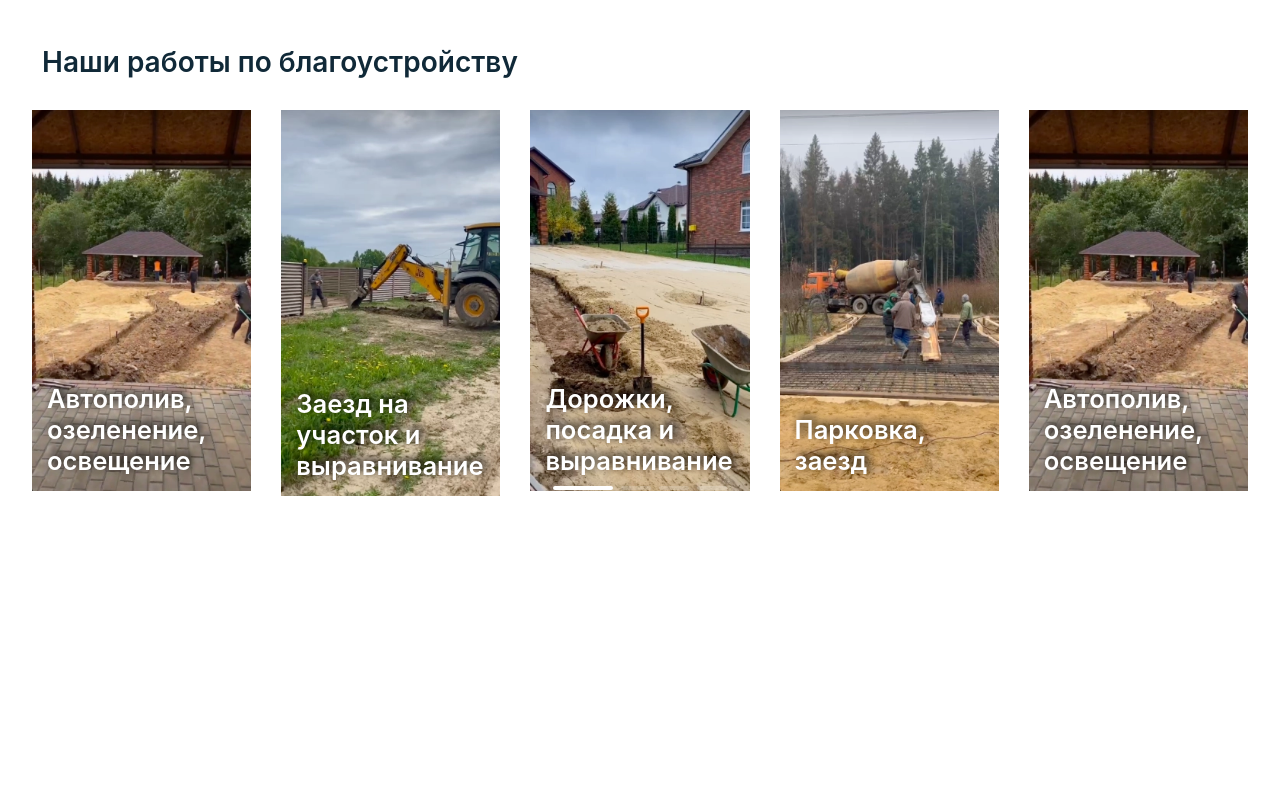
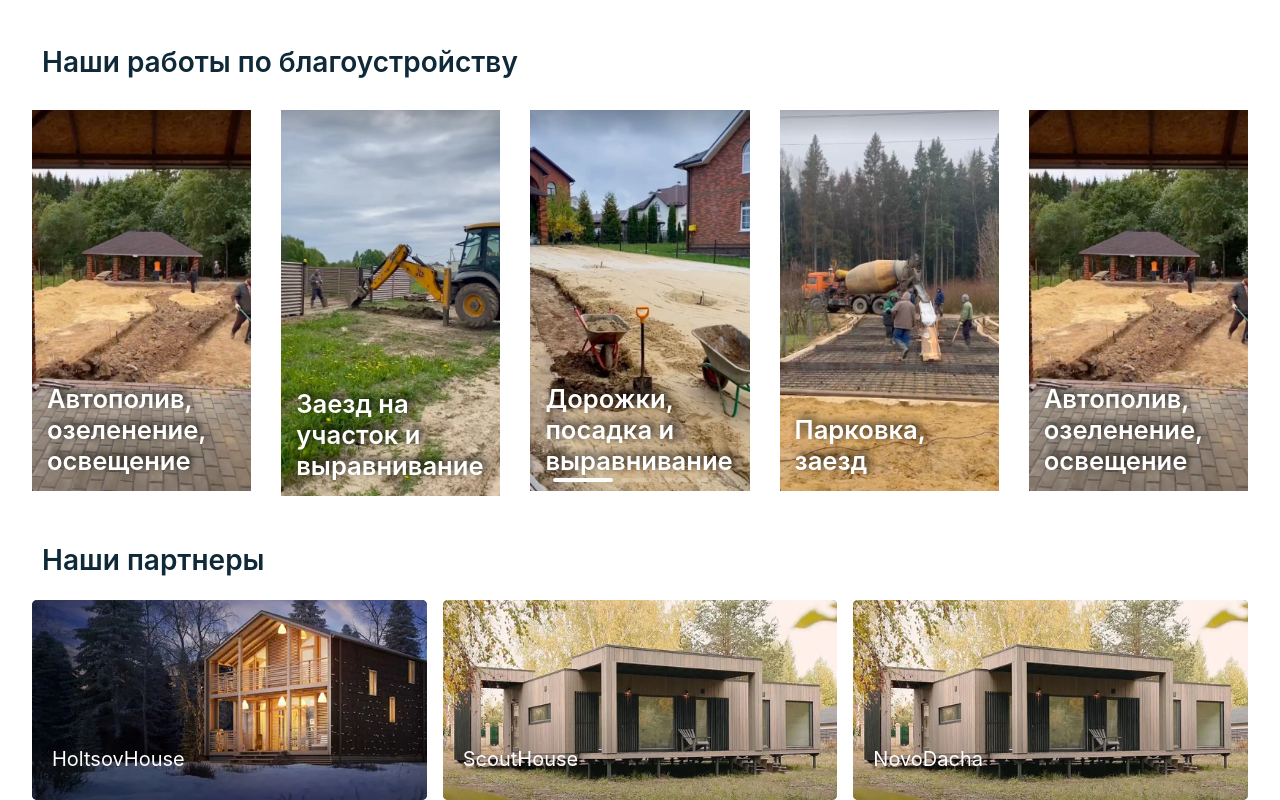
Before and after one commit to ShizLo/bis-tv, a Vue app: page / in a window 1280 px wide. Shown: the part 1367-2167 px from the top of the page. Before the commit the page ends 1871 px from the top, so only its background shows below. Built offline with nearby package versions, Linux system fonts and the light colour scheme.

Commit message:
Добавил 'Наши партнеры'

```diff
--- /dev/null
+++ b/src/components/Partners.vue
@@ -0,0 +1,133 @@
+<template>
+  <section class="partners content">
+    <div class="container">
+      <h2 class="partners__header mb-4 mt-8">Наши партнеры</h2>
+      <div class="columns-3">
+        <div>
+          <div class="partner__item">
+            <a class="partner__link" target="_blank">
+              <span class="partner__wrapper">
+                <img
+                  width="381"
+                  height="200"
+                  loading="lazy"
+                  src="../assets/images/holtsovhouse.webp"
+                  alt=""
+                />
+              </span>
+              <div class="partner__cover">
+                <div class="partner__name">HoltsovHouse</div>
+              </div>
+            </a>
+          </div>
+        </div>
+        <div>
+          <div class="partners__item">
+            <div class="partner__item">
+              <a class="partner__link" target="_blank">
+                <span class="partner__wrapper">
+                  <img
+                    width="381"
+                    height="200"
+                    loading="lazy"
+                    src="../assets/images/ScoutHouse.webp"
+                    alt=""
+                  />
+                </span>
+                <div class="partner__cover">
+                  <div class="partner__name">ScoutHouse</div>
+                </div>
+              </a>
+            </div>
+          </div>
+        </div>
+        <div>
+          <div class="partners__item">
+            <div class="partner__item">
+              <a class="partner__link" target="_blank">
+                <span class="partner__wrapper">
+                  <img
+                    width="381"
+                    height="200"
+                    loading="lazy"
+                    src="../assets/images/ScoutHouse.webp"
+                    alt=""
+                  />
+                </span>
+                <div class="partner__cover">
+                  <div class="partner__name">NovoDacha</div>
+                </div>
+              </a>
+            </div>
+          </div>
+        </div>
+      </div>
+    </div>
+  </section>
+</template>
+
+<style scoped>
+.partners__header {
+  font-size: 28px;
+  font-weight: 600;
+  background: #fff;
+  display: inline-block;
+  border-radius: 32px;
+  padding: 3px 10px;
+  color: #102938;
+}
+.partner__item {
+  position: relative;
+}
+.partner__link {
+  position: relative;
+  display: flex;
+  height: 200px;
+  border-radius: 5px;
+  overflow: hidden;
+}
+.partner__wrapper {
+  background: #405460;
+  top: 0;
+  height: 100%;
+  position: absolute;
+  width: 100%;
+  left: 0;
+}
+.partner__wrapper img {
+  object-fit: cover;
+  top: 0;
+  height: 100%;
+  position: absolute;
+  width: 100%;
+  left: 0;
+}
+.partner__link .partner__cover {
+  position: absolute;
+  width: 100%;
+  bottom: 0;
+  color: #fff;
+  padding: 20px;
+  transition: opacity 0.2s;
+}
+.partner__link .partner__cover::before {
+  content: " ";
+  bottom: 0;
+  height: 90px;
+  background: linear-gradient(to top, rgba(0, 0, 0, 0.3), rgba(0, 0, 0, 0));
+  position: absolute;
+  width: 100%;
+  left: 0;
+  color: #fff;
+}
+.partner__link .partner__name {
+  font-size: 20px;
+  line-height: 24px;
+  position: relative;
+  color: #fff;
+  padding: 0 0 9px;
+}
+.partner__name {
+  margin: 0;
+}
+</style>
--- a/src/components/ServiceSmallCard.vue
+++ b/src/components/ServiceSmallCard.vue
@@ -7,17 +7,19 @@ export default {
   },
   computed: {
     style() {
-        return 'background: url(' + this.path + '.webp)' // какой же сука Великий костыль))
-      }
-    }
-}
+      return "background: url(" + this.path + ".webp)"; // какой же сука Великий костыль))
+    },
+  },
+};
 </script>
 <template>
   <section class="rounded-lg bg-neutral-500 hover:bg-blue transition delay-150">
     <div class="flex ml-4 h-full">
-                  <a class="content__link flex flex-col self-start justify-between p-4 h-full w-full"
+      <a
+        class="content__link flex flex-col self-start justify-between p-4 h-full w-full"
         href="#"
-                    :style="style">
+        :style="style"
+      >
         <div class="content__description pt-4">
           <div class="content__title">
             <span>{{ title }}</span>
@@ -32,13 +34,12 @@ export default {
 </template>
 <style scoped>
 a {
-
   background-position-x: right !important;
   background-position-y: bottom !important;
   background-size: 100% !important;
   background-repeat: no-repeat !important;
 }
-.content__title{
+.content__title {
   font-weight: 600;
   line-height: 120%;
   font-size: 24px;
@@ -58,7 +59,8 @@ a {
   content: "";
   width: 14px;
   height: 14px;
-    background: url(../../public/content-bar-arrow-price.svg) center / contain no-repeat;
+  background: url(../../public/content-bar-arrow-price.svg) center / contain
+    no-repeat;
 }
 .content__link {
   cursor: pointer;
--- a/src/views/HomeView.vue
+++ b/src/views/HomeView.vue
@@ -81,10 +81,39 @@
       </div>
     </div>
   </div>
-  <OurServices/>
-  <WorksSlider/>
+  <OurServices />
+  <WorksSlider />
+  <Partners />
 </template>
 
+<script>
+import "../assets/styles/swiper-home.css";
+
+import swiper from "../assets/js/swiper";
+import OurServices from "../components/OurServices.vue";
+import WorksSlider from "../components/WorksSlider.vue";
+import Partners from "../components/Partners.vue";
+
+export default {
+  components: {
+    OurServices,
+    WorksSlider,
+    Partners,
+  },
+  name: "App",
+  setup() {
+    return {};
+  },
+  data: () => ({
+    //
+  }),
+  mounted() {
+    this.$nextTick(function () {
+      swiper.init();
+    });
+  },
+};
+</script>
 <style scoped>
 .test {
   background-color: red !important;
@@ -194,28 +223,3 @@
   transition: all 0.3s ease 0s;
 }
 </style>
-<script>
-import swiper from "../assets/js/swiper";
-import OurServices from "../components/OurServices.vue";
-import WorksSlider from "../components/WorksSlider.vue"
-import "../assets/styles/swiper-home.css";
-
-export default {
-  components: {
-    OurServices,
-    WorksSlider,
-  },
-  name: "App",
-  setup() {
-    return {};
-  },
-  data: () => ({
-    //
-  }),
-  mounted() {
-    this.$nextTick(function () {
-      swiper.init();
-    });
-  },
-};
-</script>
```
Also changed, not shown: src/assets/images/ScoutHouse.webp (added), src/assets/images/holtsovhouse.webp (added). Lines whose indentation alone changed are shown as unchanged.
